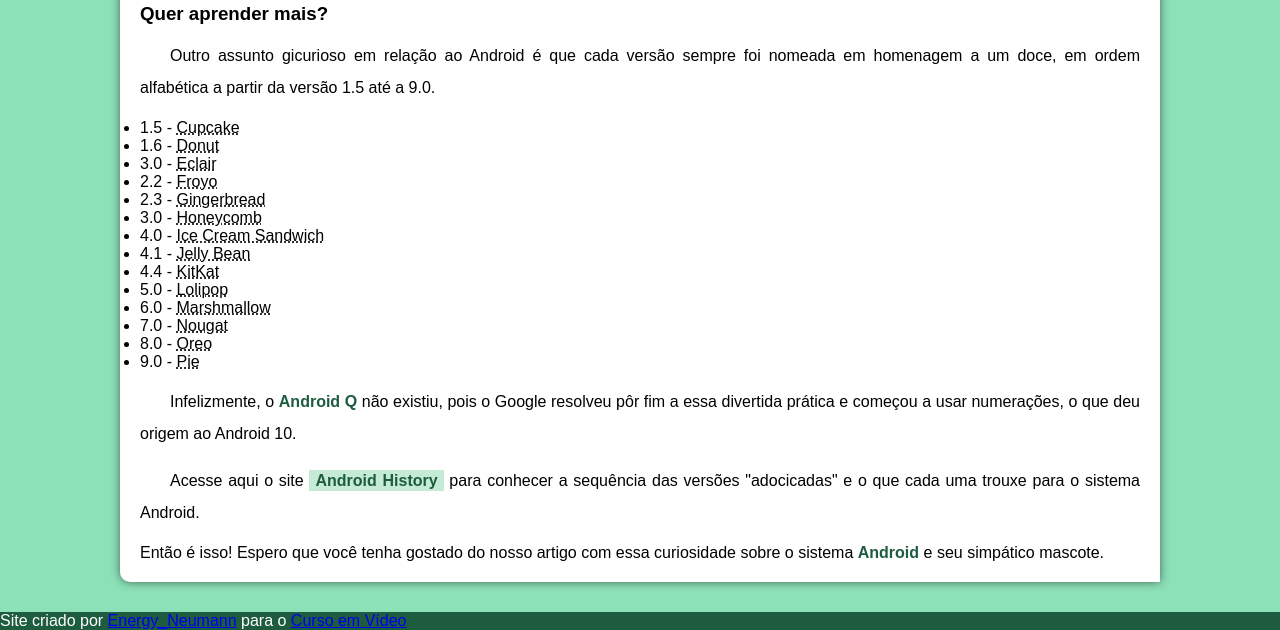
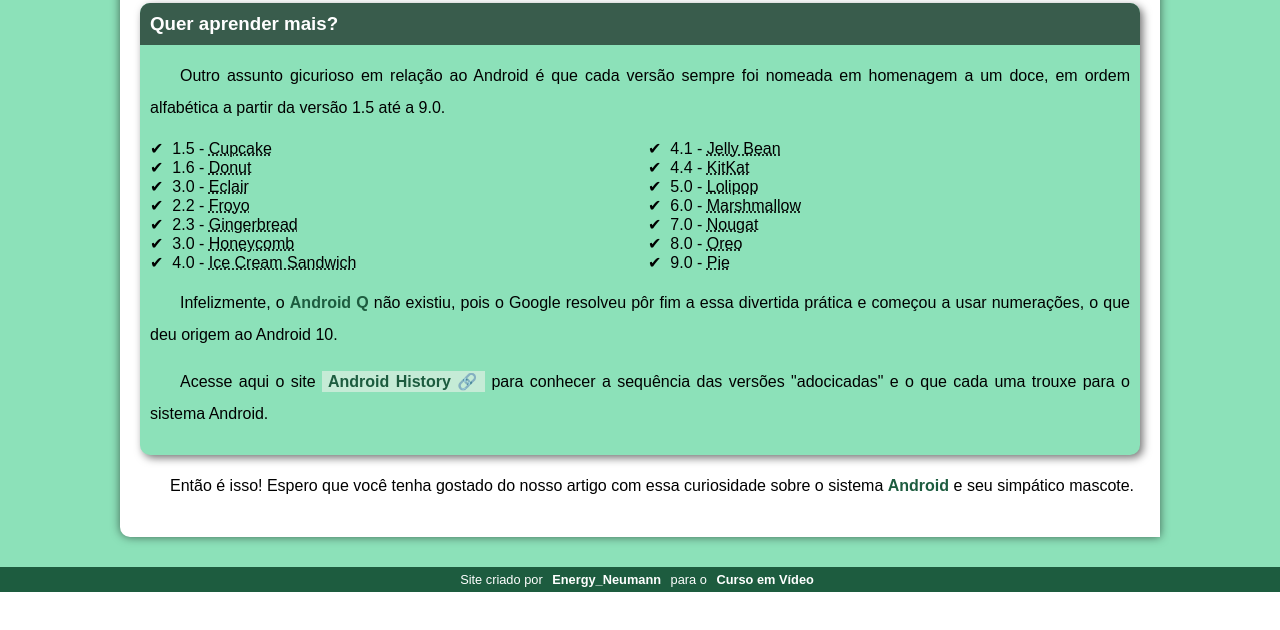
Before and after one commit to EnergyNeumann/projects, a PHP site: page /android.html in a window 1280 px wide. Shown: the part 2134-2764 px from the top of the page. After the commit the page ends 2726 px from the top, so only its background shows below. Run offline with PHP 8.4, Linux system fonts and the light colour scheme.

Commit message:
personalizando links e listas

```diff
--- a/html-css/estudandoalgumascoisas/desafio_projeto/android.html
+++ b/html-css/estudandoalgumascoisas/desafio_projeto/android.html
@@ -27,7 +27,7 @@
 
             <h2>A primeira versão</h2>
 
-            <p>A primeira tentativa de criar um mascote surgiu em 2007 e veio de um desenvolvedor chamado <a href="https://androidcommunity.com/dan-morrill-shows-us-the-android-mascot-that-almost-was-20130103/" target="_blank">Dan Morrill</a>. Ele conta que abriu o <a href="https://inkscape.org/pt-br/" target="_blank">Inkscape</a> (software livre para vetorização de imagens) e criou sua própria versão de robô. O objetivo era apenas personificar o sistema apenas para a a sua equipe, não existia nenhuma solicitação da empresa para a criação de um mascote.</p>
+            <p>A primeira tentativa de criar um mascote surgiu em 2007 e veio de um desenvolvedor chamado <a href="https://androidcommunity.com/dan-morrill-shows-us-the-android-mascot-that-almost-was-20130103/" target="_blank" class="externo">Dan Morrill</a>. Ele conta que abriu o <a href="https://inkscape.org/pt-br/" target="_blank" class="externo">Inkscape</a> (software livre para vetorização de imagens) e criou sua própria versão de robô. O objetivo era apenas personificar o sistema apenas para a a sua equipe, não existia nenhuma solicitação da empresa para a criação de um mascote.</p>
 
             <picture>
                 <source media="(max-width: 800px)" srcset="imagens/dan-droids-pq.png">
@@ -38,7 +38,7 @@
 
             <h2>Surge um novo mascote</h2>
 
-            <p>A ideia de ter um mascote foi amadurecendo e a missão foi passada para uma profissional da área. A ilustradora Russa <a href="https://www.irinablok.com/" target="_blank">Irina Blok</a>, também funcionária do Google, ficou com a missão de representar o pequeno robô de uma maneira mais agradável.</p>
+            <p>A ideia de ter um mascote foi amadurecendo e a missão foi passada para uma profissional da área. A ilustradora Russa <a href="https://www.irinablok.com/" target="_blank" class="externo">Irina Blok</a>, também funcionária do Google, ficou com a missão de representar o pequeno robô de uma maneira mais agradável.</p>
 
             <picture>
                 <source media="(max-width: 670px)" srcset="imagens/irina-blok-pq.jpg">
@@ -76,11 +76,11 @@
 
                 <p>Infelizmente, o <strong>Android Q</strong> não existiu, pois o Google resolveu pôr fim a essa divertida prática e começou a usar numerações, o que deu origem ao Android 10.</p>
 
-                <p>Acesse aqui o site <a href="https://www.android.com/intl/en_uk/history/" target="_blank">Android History</a> para conhecer a sequência das versões "adocicadas" e o que cada uma trouxe para o sistema Android.</p>
+                <p>Acesse aqui o site <a href="https://www.android.com/intl/en_uk/history/" target="_blank" class="externo">Android History</a> para conhecer a sequência das versões "adocicadas" e o que cada uma trouxe para o sistema Android.</p>
             </aside>
 
 
-            Então é isso! Espero que você tenha gostado do nosso artigo com essa curiosidade sobre o sistema <strong>Android</strong> e seu simpático mascote.
+            <p>Então é isso! Espero que você tenha gostado do nosso artigo com essa curiosidade sobre o sistema <strong>Android</strong> e seu simpático mascote.</p>
         </article>
     </main>
     <footer>
--- a/html-css/estudandoalgumascoisas/desafio_projeto/css/style.css
+++ b/html-css/estudandoalgumascoisas/desafio_projeto/css/style.css
@@ -36,6 +36,10 @@
 body{
     background-color: var(--cor0);
     font-family: var(--fonte-padrao);
+}
+
+a.externo::after{
+    content: '\00A0\1F517'
 }
 
 header{
@@ -147,7 +151,43 @@
     font-weight:bold;
 }
 
+aside{
+    background-color: var(--cor0);
+    padding: 10px;
+    border-radius: 10px;
+    box-shadow: 3px 3px 8px rgba(0, 0, 0, 0.541);
+}
+
+aside > h3{
+    background-color: var(--cor3);
+    color: white;
+    padding: 10px;
+    margin: -10px -10px 0px -10px;
+    border-radius: 10px 10px 0px 0px;
+}
+
+aside > ul{
+    list-style-type: '\2714\00A0\00A0';
+    list-style-position: inside;
+    columns: 2;
+}
+
 footer{
     background-color: var(--cor4);
     color: white;
+    text-align: center;
+    font-size: 0.8em;
+    padding: 5px;
 }
+
+footer > a{
+    color: white;
+    font-weight: bolder;
+    text-decoration: none;
+    padding: 0px 6px 0px 6px;
+}
+
+footer a:hover{
+    text-decoration: underline;
+    color: var(--cor1);
+}
```
